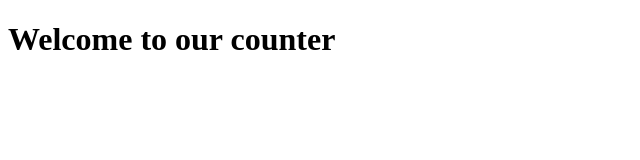
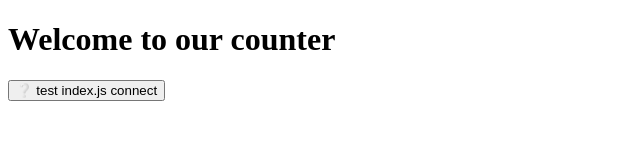
Before and after one commit to Koumi94/Counter, a plain HTML site: page index.html in a window 1280 px wide. Shown: the whole page, without its empty margins (0-640 px from the left). Drawn offline with Linux system fonts and the light colour scheme.

Commit message:
added index.js file
and added index.js test button

```diff
--- a/index.html
+++ b/index.html
@@ -12,6 +12,10 @@
                     Welcome to our counter
             </h1>
     </div>
+    <div>
+        <button id="test">❔ test index.js connect</button>
+    </div>
    <script type="text/javascript" src="jquery-3.4.1.min.js"></script>
+   <script type="text/javascript" src="index.js"></script>
 </body>
 </html>
--- /dev/null
+++ b/index.js
@@ -0,0 +1,3 @@
+$( "#test" ).on( "click", function( event ) {
+    alert("index.js is run 👌");
+  });
```
